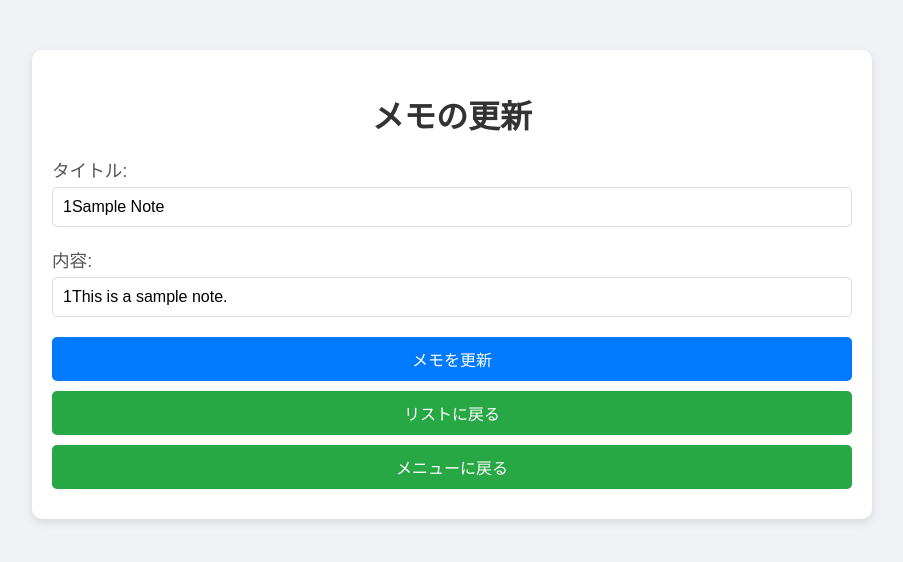
After one commit to logicalAnd-Inc/job-shadowing, a Flask app: page /update-note/1 in a window 1280 px wide. The commit adds this page. Shown: the top 562 px of the page, without its empty margins (188-1091 px from the left). Run offline with Flask 3, Linux system fonts and the light colour scheme; data comes from the database, SQL or seed files in the repository.

Commit message:
:zap:更新画面追加

```diff
--- a/app/app.py
+++ b/app/app.py
@@ -55,12 +55,35 @@ def add_note():
         return redirect('/notes')
     return render_template('add_note.html')
 
+# メモの更新
+@app.route('/update-note/<int:id>', methods=['GET', 'POST'])
+def update_note(id):
+    conn = get_db_connection()
+    note = conn.execute('SELECT id, title, contents FROM notes WHERE id = ?', (id,)).fetchone()
+    # conn.close() # @app.teardown_appcontext で閉じる場合は不要
+
+    if note is None:
+        # メモが見つからない場合のエラーハンドリング
+        return "メモが見つかりませんでした", 404
+
+    if request.method == 'POST':
+        title = request.form['title']
+        contents = request.form['contents']
+        conn = get_db_connection()
+        conn.execute('UPDATE notes SET title = ?, contents = ? WHERE id = ?', (title, contents, id))
+        conn.commit()
+        conn.close()
+        return redirect('/notes')
+
+    return render_template('update_note.html', note=note)
+
 # メモの一覧表示
 @app.route('/notes')
 def note_list():
     conn = get_db_connection()
     notes = conn.execute('SELECT * FROM notes').fetchall()
     conn.close()
+
     return render_template('note_list.html', notes=notes)
 
 # メモの削除機能
@@ -72,5 +95,10 @@ def delete_note(id):
     conn.close()
     return redirect('/notes')
 
+# 404画面
+@app.errorhandler(404)
+def page_not_found(error):
+    return render_template('404.html'), 404
+
 if __name__ == '__main__':
     app.run(host='0.0.0.0', debug=True)
--- /dev/null
+++ b/app/templates/update_note.html
@@ -0,0 +1,26 @@
+<!DOCTYPE html>
+<html lang="ja">
+<head>
+    <meta charset="UTF-8">
+    <meta name="viewport" content="width=device-width, initial-scale=1.0">
+    <title>メモの更新
+    </title>
+    <link rel="stylesheet" href="/static/css/styles.css">
+</head>
+    <body>
+        <div class="container">
+            <h1>メモの更新</h1>
+            <form action="/update-note/{{ note.id }}" method="POST">
+                <label for="title">タイトル:</label>
+                <input type="text" id="title" name="title" placeholder="メモのタイトルを入れてください" required value="{{ note.title }}">
+
+                <label for="contents">内容:</label>
+                <input type="text" id="contents" name="contents" placeholder="内容を入れてください" required value="{{ note.contents }}">
+
+                <button type="submit">メモを更新</button>
+            </form>
+            <a href="/notes" class="btn-back">リストに戻る</a>
+            <a href="/" class="btn-add">メニューに戻る</a>
+        </div>
+    </body>
+</html>
```
Also changed, not shown: app/templates/404.html (added, +18 -0 lines), app/templates/note_list.html (+6 -4 lines), 1 other file.
